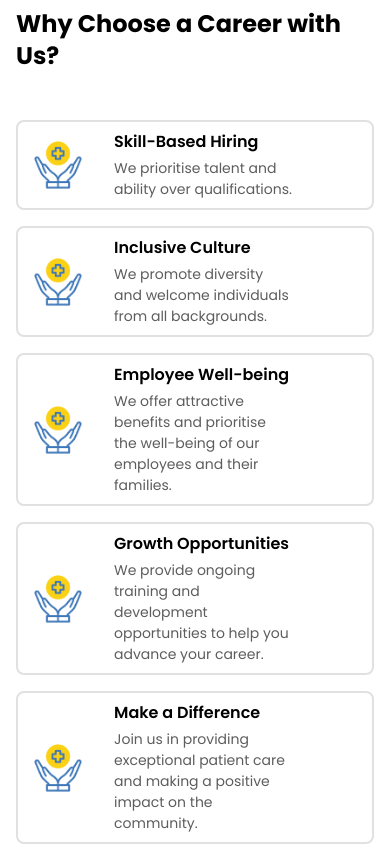
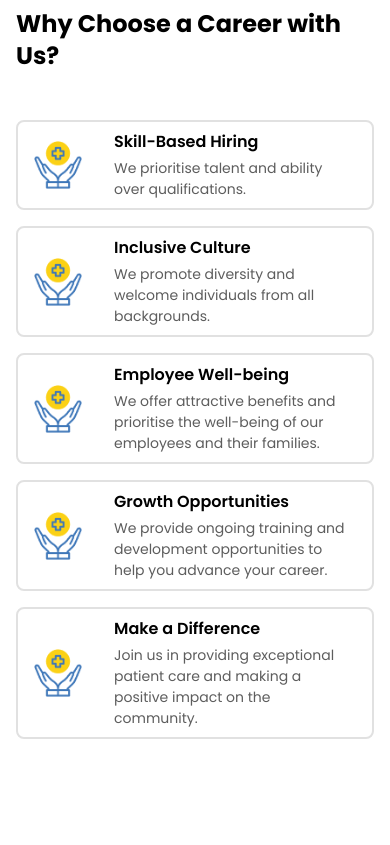
Before and after one commit to avinashvishukinesiis/KIHS, a Next.js app: page /career in a window 390 px wide. Shown: the part 1080-1925 px from the top of the page. Built offline with nearby package versions, Linux system fonts and the light colour scheme.

Commit message:
corrected career section

```diff
--- a/Components/Career/CareerSection2/CareerSection2.tsx
+++ b/Components/Career/CareerSection2/CareerSection2.tsx
@@ -34,7 +34,7 @@
                     {contentItem.map(({ title, description }, index) => {
                         return (
                             <button key={index} className="flex items-center justify-between px-4 py-2 bg-white border-[2px] border-ligthGrey rounded-lg cursor-pointer transition-all duration-300 hover:bg-gray-200">
-                                <span className="flex items-center gap-8 pr-16">
+                                <span className="flex items-center gap-8 md:pr-16">
                                     <img src="/handWithPlus.png" alt="hand with plus icon" className="w-12 h-12" />
                                     <div className='flex flex-col items-start gap-1'>
                                         <span className='text-[16px] font-semibold'>{title}</span>
```
